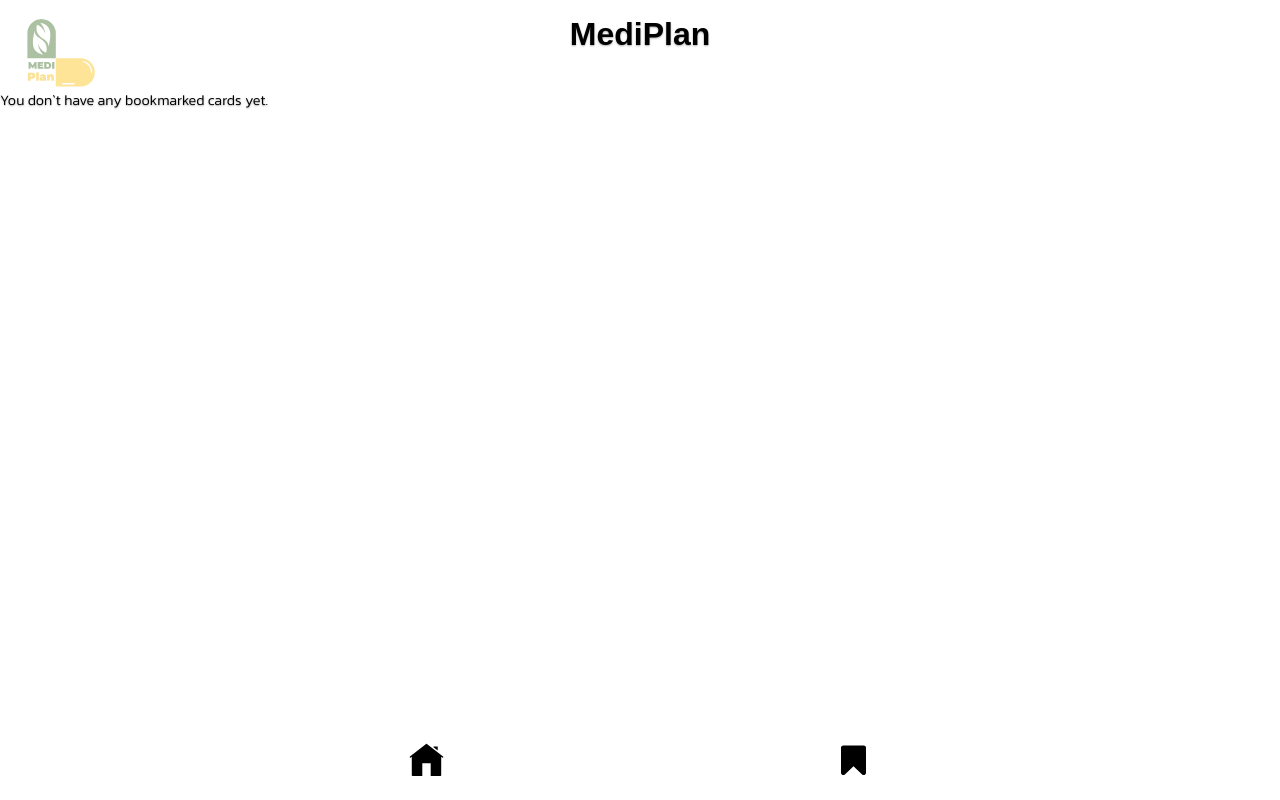
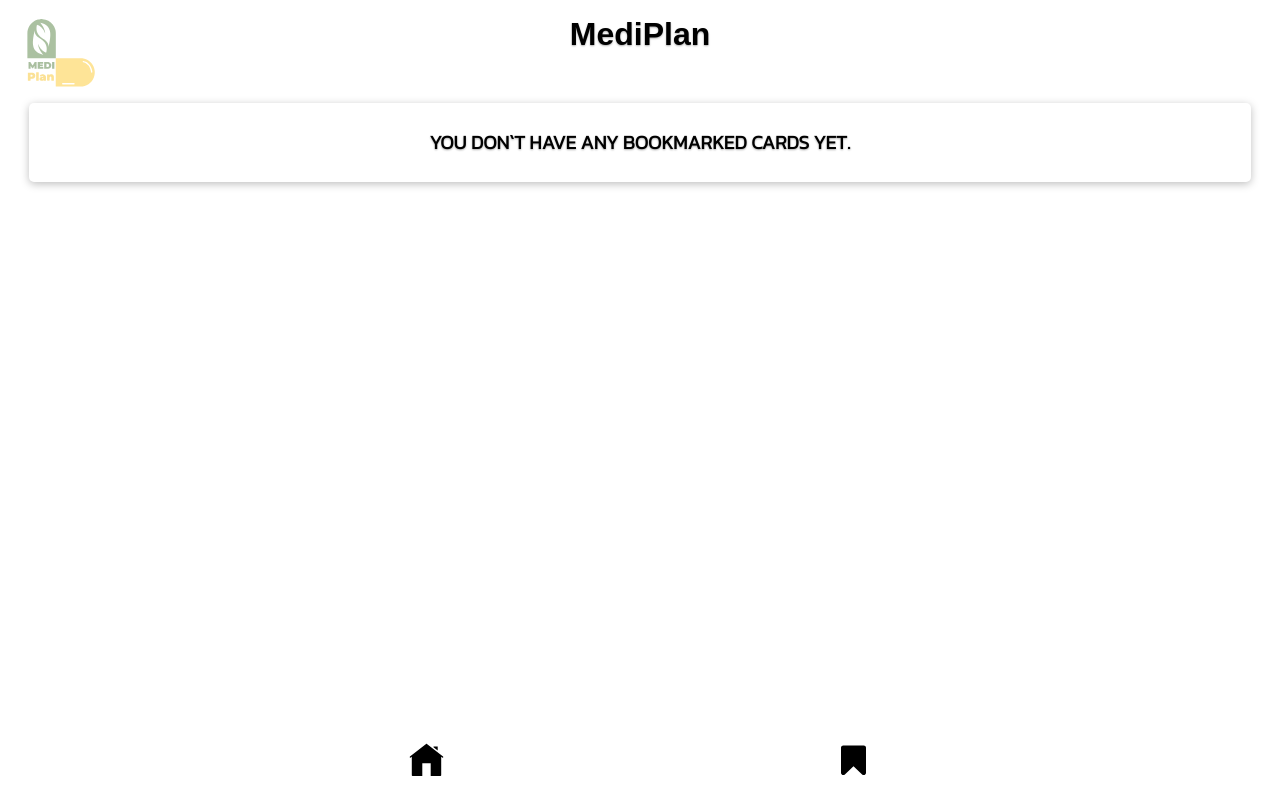
Before and after one commit to REFAEI91/capstone-project, a Next.js app: page /Bookmarks in a window 1280 px wide. Built offline with nearby package versions, Linux system fonts and the light colour scheme; a web font is replaced by a local one.

Commit message:
add style and navigations bar

```diff
--- a/pages/Bookmarks.js
+++ b/pages/Bookmarks.js
@@ -1,7 +1,19 @@
 import Card from "@/components/Card";
 import Head from "next/head";
+import styled from "styled-components";
 
 export default function Bookmarks({ toggleBookmark, medicationsList }) {
+  const Results = styled.p`
+    text-align: center;
+    margin: 1em;
+    font-size: 1.2rem;
+    font-weight: bold;
+    text-transform: uppercase;
+    padding: 1.3em;
+    border-radius: 5px;
+    margin: 1.5em;
+    box-shadow: 0 2px 8px rgba(0, 0, 0, 0.26);
+  `;
   const bookmarkedMedications = medicationsList.filter(
     (medication) => medication.isBookmarked
   );
@@ -11,7 +23,7 @@ export default function Bookmarks({ toggleBookmark, medicationsList }) {
         <title> Bookmarks </title>
       </Head>
       {bookmarkedMedications.length === 0 ? (
-        <p>You don`t have any bookmarked cards yet. </p>
+        <Results>You don`t have any bookmarked cards yet. </Results>
       ) : (
         bookmarkedMedications.map((medication) => (
           <Card
```
